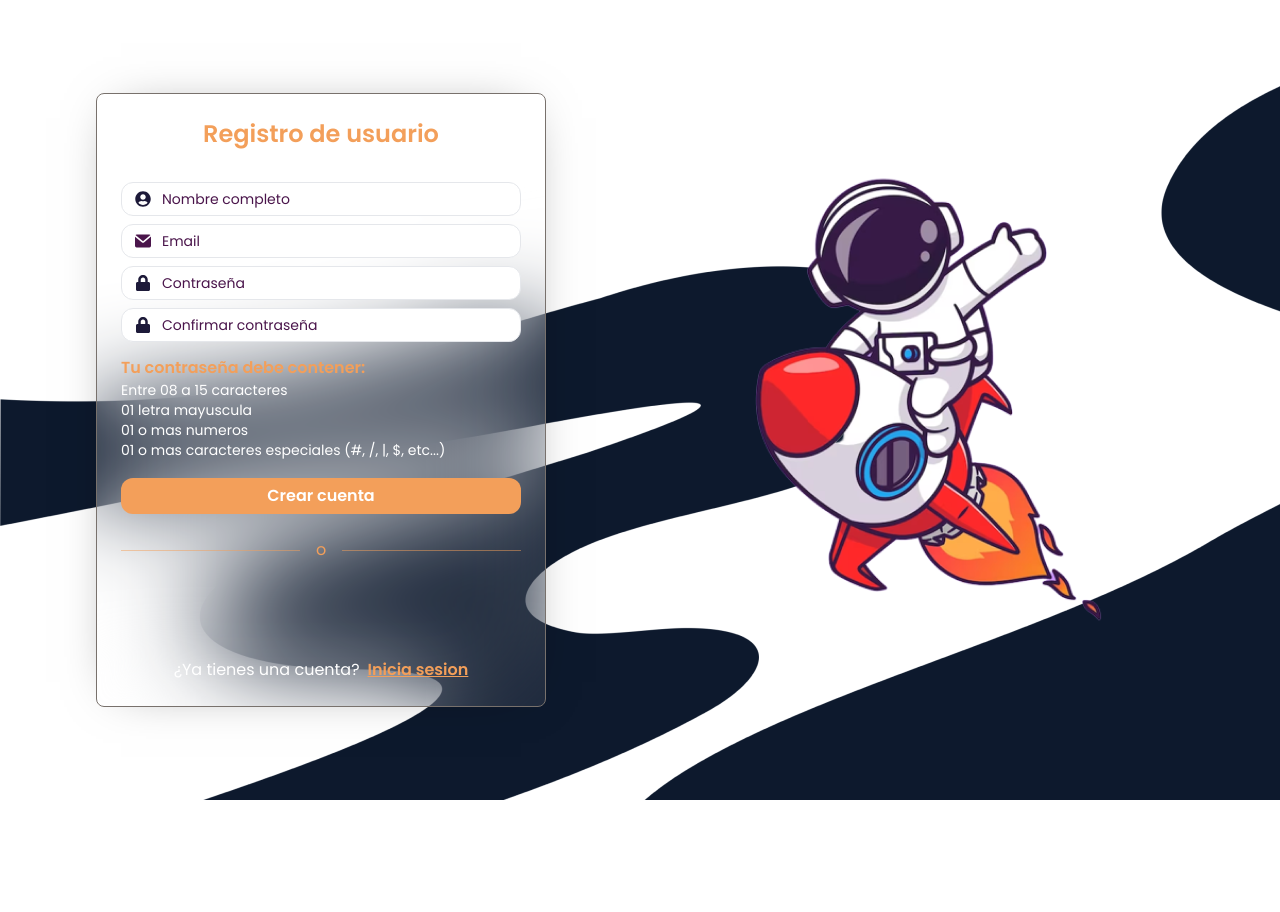
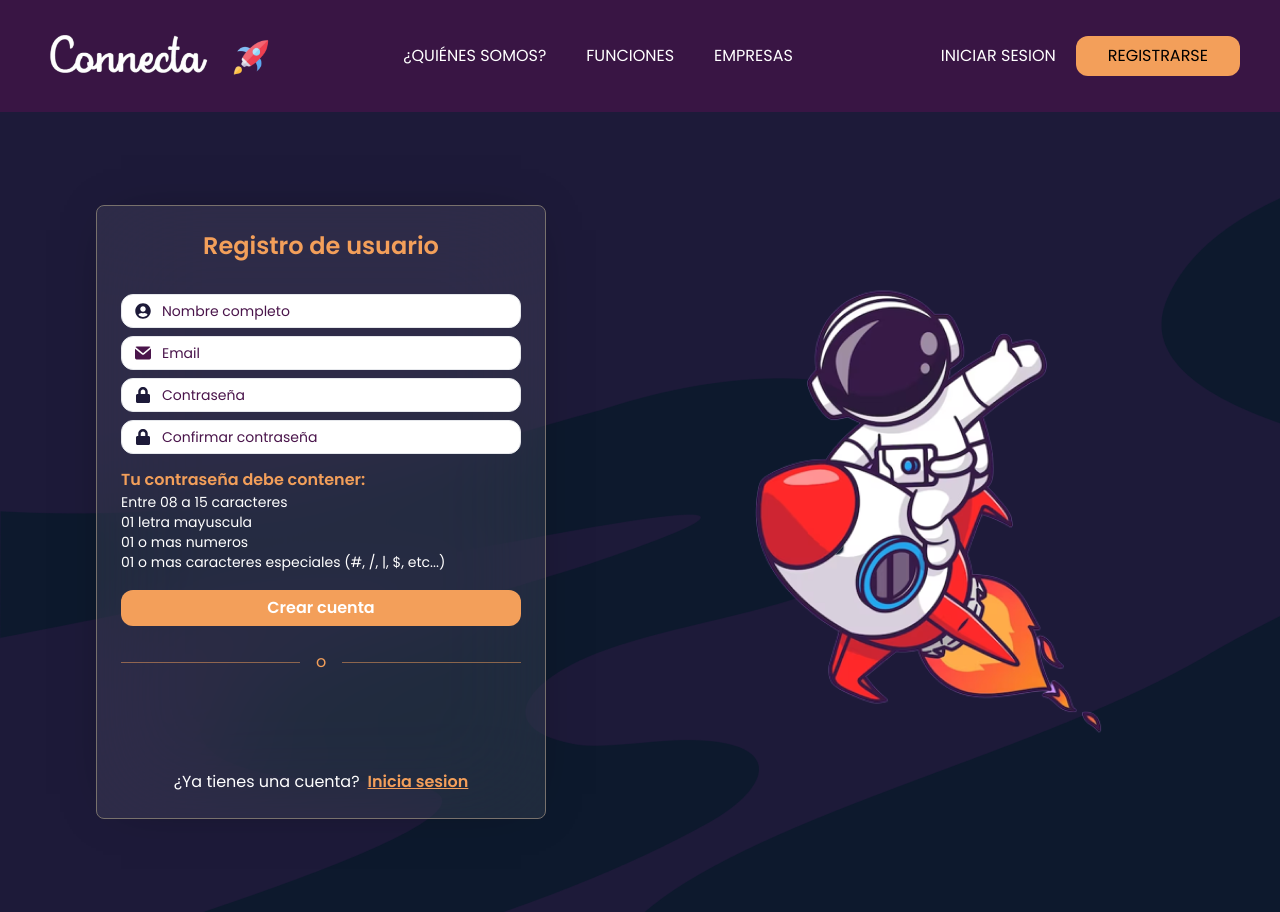
Before and after one commit to No-Country/s10-07-t-express-react-slack, a React (Vite) app in the folder frontend/: page /register in a window 1280 px wide. Before the commit the page ends 800 px from the top, so only its background shows below. Built offline with nearby package versions, Linux system fonts and the light colour scheme.

Commit message:
add navbar at register route

```diff
--- a/frontend/src/pages/Register.tsx
+++ b/frontend/src/pages/Register.tsx
@@ -1,13 +1,15 @@
+import NavBar from "../components/NavBar";
 import Form from "../components/auth/Form";
 import { GoogleOAuthProvider } from '@react-oauth/google';
 
 const Register = () => {
   return(
-    <>
+    <section className="bg-bg">
+      <NavBar isUserLoggedIn={false}/>
       <GoogleOAuthProvider clientId="1003915463020-v12qk1fvdg1smd9skp2i9vrv5j99tra6.apps.googleusercontent.com">
         <Form/>
       </GoogleOAuthProvider>
-    </>
+    </section>
   )
 }
 export default Register;
```
